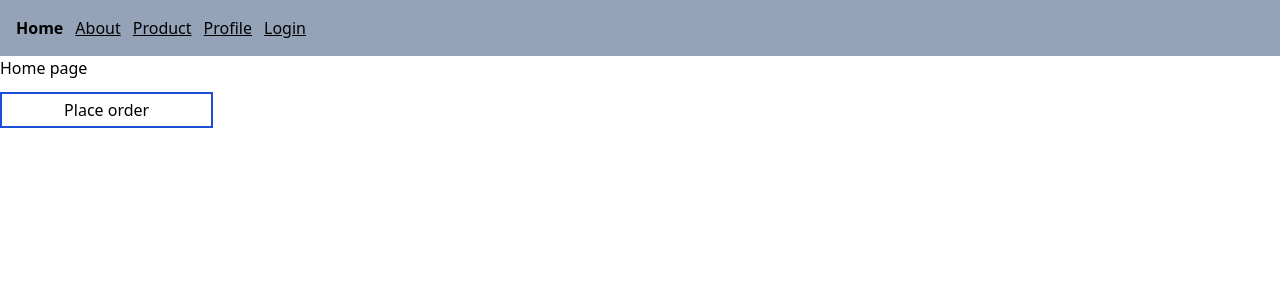
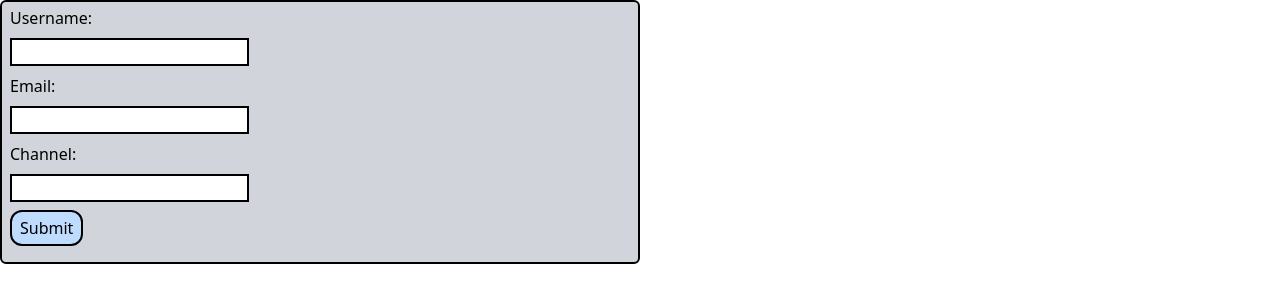
Before and after one commit to Mayank-star/web-practice, a React (Create React App) app: page / in a window 1280 px wide. Shown: the top 302 px of the page. Built offline with nearby package versions, Linux system fonts and the light colour scheme.

Commit message:
form validation

```diff
--- a/package.json
+++ b/package.json
@@ -3,12 +3,14 @@
   "version": "0.1.0",
   "private": true,
   "dependencies": {
+    "@hookform/devtools": "^4.3.1",
     "@reduxjs/toolkit": "^2.2.1",
     "@testing-library/jest-dom": "^5.17.0",
     "@testing-library/react": "^13.4.0",
     "@testing-library/user-event": "^13.5.0",
     "react": "^18.2.0",
     "react-dom": "^18.2.0",
+    "react-hook-form": "^7.51.2",
     "react-redux": "^9.1.0",
     "react-router-dom": "^6.22.3",
     "react-scripts": "5.0.1",
--- a/src/App.js
+++ b/src/App.js
@@ -15,49 +15,59 @@ import Profile from "./components/Profile";
 import AuthProvider from "./components/Auth";
 import Login from "./components/Login";
 import RequiredAuth from "./components/RequiredAuth";
+import Register from "./Form/Register";
+import YoutubeForm from "./Form/YoutubeForm";
 const LazyAbout = React.lazy(() => import("./components/About"));
 
 const App = () => {
-  return (
+  // return (
+  //   <>
+  //     <AuthProvider>
+  //       <Navbar />
+  //       <Routes>
+  //         {/* scripttv-ckt.png */}
+  //         <Route path="/" element={<Home />} />
+  //         <Route
+  //           path="about"
+  //           element={
+  //             <React.Suspense fallback="loading...">
+  //               <LazyAbout />
+  //             </React.Suspense>
+  //           }
+  //         />
+  //         <Route path="order-summary" element={<OrderSummary />} />
+  //         <Route path="*" element={<NoMatch />} />
+  //         <Route path="product" element={<Product />}>
+  //           <Route index element={<FeaturedProduct />} />
+  //           <Route path="feature" element={<FeaturedProduct />} />
+  //           <Route path="new" element={<NewProduct />} />
+  //         </Route>
+  //         <Route path="users" element={<Users />}>
+  //           <Route path=":userId" element={<Details />} />
+  //           <Route path="admin" element={<Admin />} />
+  //         </Route>
+  //         <Route
+  //           path="profile"
+  //           element={
+  //             <RequiredAuth>
+  //               <Profile />
+  //             </RequiredAuth>
+  //           }
+  //         />
+  //         <Route path="login" element={<Login />} />
+  //       </Routes>
+  //       {/* <Counter/> */}
+  //     </AuthProvider>
+  //   </>
+  // );
+
+  return(
     <>
-      <AuthProvider>
-        <Navbar />
-        <Routes>
-          {/* scripttv-ckt.png */}
-          <Route path="/" element={<Home />} />
-          <Route
-            path="about"
-            element={
-              <React.Suspense fallback="loading...">
-                <LazyAbout />
-              </React.Suspense>
-            }
-          />
-          <Route path="order-summary" element={<OrderSummary />} />
-          <Route path="*" element={<NoMatch />} />
-          <Route path="product" element={<Product />}>
-            <Route index element={<FeaturedProduct />} />
-            <Route path="feature" element={<FeaturedProduct />} />
-            <Route path="new" element={<NewProduct />} />
-          </Route>
-          <Route path="users" element={<Users />}>
-            <Route path=":userId" element={<Details />} />
-            <Route path="admin" element={<Admin />} />
-          </Route>
-          <Route
-            path="profile"
-            element={
-              <RequiredAuth>
-                <Profile />
-              </RequiredAuth>
-            }
-          />
-          <Route path="login" element={<Login />} />
-        </Routes>
-        {/* <Counter/> */}
-      </AuthProvider>
+    {/* <Register/> */}
+    <YoutubeForm/>
     </>
   );
+
 };
 
 export default App;
--- /dev/null
+++ b/src/Form/Register.js
@@ -0,0 +1,42 @@
+import React from 'react'
+import { useForm } from 'react-hook-form'
+
+const Register = () => {
+
+    const {register,handleSubmit}=useForm({
+        defaultValues:{
+            firstname:'',
+            lastname:'',
+            category:'',
+            checkbox:[],
+            radio:''
+        }
+    })
+
+  return (
+    <div>
+        <form onSubmit={handleSubmit(console.log)}>
+            <input type='text' {...register('firstname',{ required:true})} placeholder='first name' className='border-2 border-black'/><br/><br/>
+            <input type='text' {...register('lastname',{ required:true})} placeholder='last name' className='border-2 border-black'/><br/>
+            <select {...register('category')}>
+                 <option value=''>select category</option>
+                 <option value='A'>category A</option>
+                 <option value='B'> category B</option>
+            </select><br/>
+
+            <input {...register('checkbox')} value='A' type='checkbox' />{" "}
+            <input {...register('checkbox')} value='B' type='checkbox' />{"  "}
+            <input {...register('checkbox')} value='C' type='checkbox' /><br/>
+
+            <input {...register('radio')} value='A' type='radio' />{" "}
+            <input {...register('radio')} value='B' type='radio' />{" "}
+            <input {...register('radio')} value='C' type='radio' /><br/>
+
+            <input type='submit'/>
+        </form>
+
+    </div>
+  )
+}
+
+export default Register
--- /dev/null
+++ b/src/Form/YoutubeForm.js
@@ -0,0 +1,66 @@
+import React from "react";
+import { useForm } from "react-hook-form";
+import { DevTool } from "@hookform/devtools";
+const YoutubeForm = () => {
+  const form = useForm();
+  const { register, handleSubmit ,control } = form;
+  const onSubmit = () => {
+    console.log("Form is submitted");
+  };
+
+  return (
+    <div>
+      <form noValidate
+        onSubmit={handleSubmit(onSubmit)}
+        className="border-2  border-black rounded-md flex flex-col justify-evenly gap-2 py-1 items-start w-1/2 px-2 bg-gray-300 "
+      >
+        <label htmlFor="username">Username:</label>
+        <input
+          type="text"
+          name="username"
+          id="username"
+          {...register('username',{
+            required:{
+                value:'true',
+                message:'Username is required'
+            }
+          })}
+
+          className="border-2 border-black pl-1"
+        />
+
+        <label htmlFor="email">Email:</label>
+        <input
+          type="email"
+          name=""
+          id="email"
+          {...register("email" ,{
+            pattern:{
+                value: /^[a-zA-Z0-9. _-]+@[a-zA-Z0-9. -]+\. [a-zA-Z]{2,4}$/ ,
+                message:'Invalid Email format'
+            }
+          })}
+          className="border-2 border-black pl-1"
+        />
+
+        <label htmlFor="channel">Channel:</label>
+        <input
+          type="text"
+          name="channel"
+          id="channel"
+          {...register("channel",{
+            required:'channel name is required'
+          })}
+          className="border-2 border-black pl-1"
+        />
+
+        <button className="border-2 border-black mb-3 px-2 py-1 rounded-xl bg-blue-200">
+          Submit
+        </button>
+         <DevTool control={control}/>
+      </form>
+    </div>
+  );
+};
+
+export default YoutubeForm;
```
Also changed, not shown: 1 other file (tests, documents, lock files or other folders).
